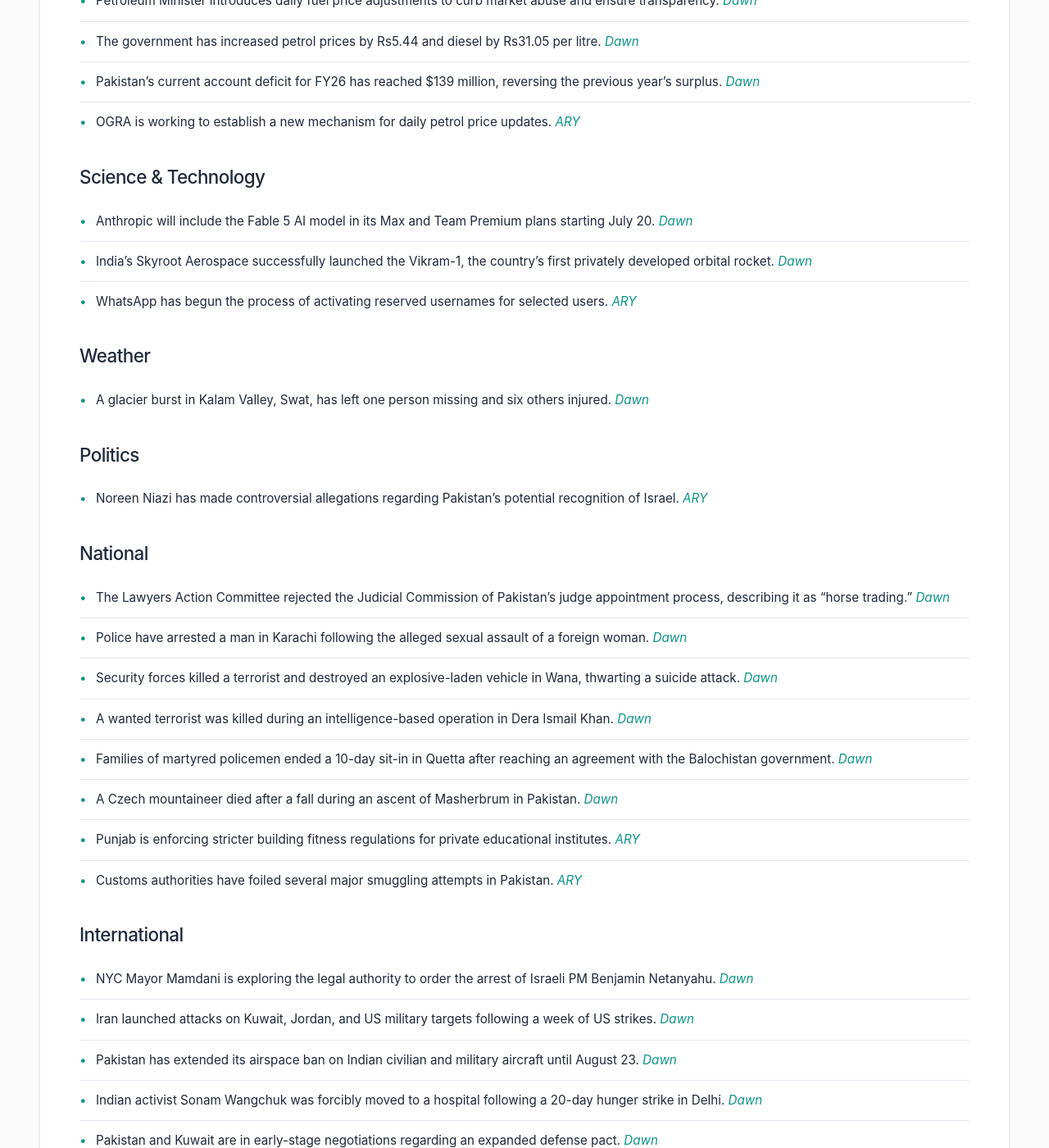
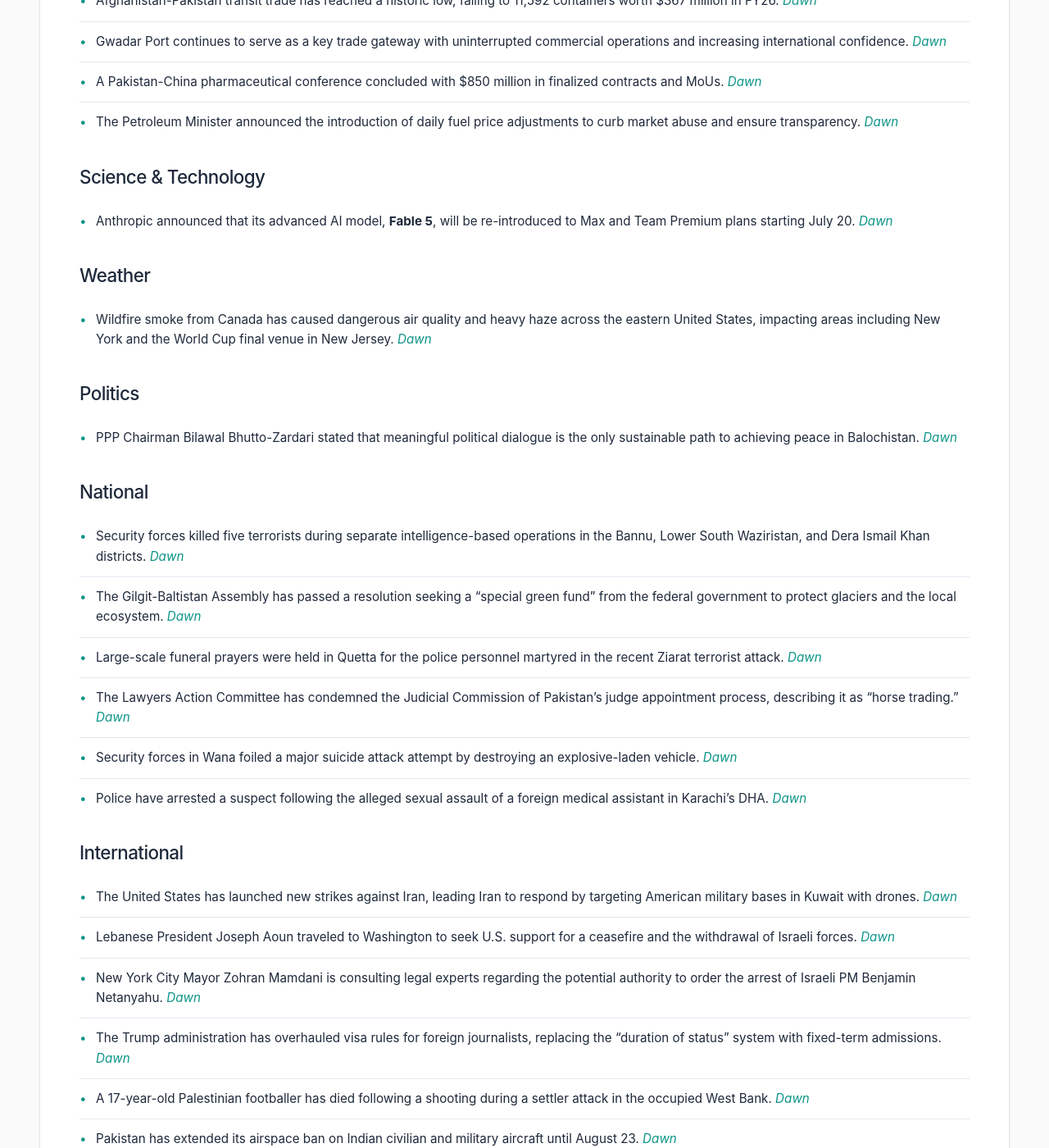
Before and after one commit to zsubzwary/news, a Jekyll site: the page built from en/index.md, in a window 1280 px wide and 1400 px high, scrolled down 478 px. Shown: the whole window at 82% size. Built offline with Jekyll 4.4.1, drawn with Linux system fonts in a browser that asks for light colours; some web fonts are replaced; comment, search, counter and statistics services are not loaded; some of the changed text lies outside the part shown.

Commit message:
DateTime; 2026-07-19T04:05:14.231Z

```diff
--- a/en/index.md
+++ b/en/index.md
@@ -4,53 +4,40 @@ title: Pakistan News Briefing
 lang: en
 ---
 
-Published at: 18-Jul-2026 21:04PKT
+Published at: 19-Jul-2026 09:05PKT
 
 Time to read: 3 mins
 
 ### Economy
-- Petroleum Minister introduces daily fuel price adjustments to curb market abuse and ensure transparency. *[Dawn](https://www.dawn.com/news/2016504/daily-fuel-price-adjustments-to-curb-market-abuse-ensure-fair-prices-petroleum-minister)*
-- The government has increased petrol prices by Rs5.44 and diesel by Rs31.05 per litre. *[Dawn](https://www.dawn.com/news/2016247/govt-increases-petrol-price-by-rs544-diesel-by-rs3105-per-litre-for-next-3-days)*
-- Pakistan's current account deficit for FY26 has reached $139 million, reversing the previous year's surplus. *[Dawn](https://www.dawn.com/news/2016383/current-account-slips-into-139m-deficit-in-fy26)*
-- OGRA is working to establish a new mechanism for daily petrol price updates. *[ARY](https://arynews.tv/petrol-price-ogra-starts-establishing-daily-updates-mechanism)*
+- Afghanistan-Pakistan transit trade has reached a historic low, falling to 11,592 containers worth $367 million in FY26. *[Dawn](https://www.dawn.com/news/2016605/transit-trade-with-kabul-hits-historic-low)*
+- Gwadar Port continues to serve as a key trade gateway with uninterrupted commercial operations and increasing international confidence. *[Dawn](https://www.dawn.com/news/2016603/gwadar-becomes-key-trade-gateway)*
+- A Pakistan-China pharmaceutical conference concluded with $850 million in finalized contracts and MoUs. *[Dawn](https://www.dawn.com/news/2016621/pakistan-china-pharma-conference-ends-with-850m-agreements)*
+- The Petroleum Minister announced the introduction of daily fuel price adjustments to curb market abuse and ensure transparency. *[Dawn](https://www.dawn.com/news/2016504/daily-fuel-price-adjustments-to-curb-market-abuse-ensure-fair-prices-petroleum-minister)*
 
 ### Science & Technology
-- Anthropic will include the Fable 5 AI model in its Max and Team Premium plans starting July 20. *[Dawn](https://www.dawn.com/news/2016483/anthropic-to-add-claudes-fable-5-model-to-max-team-premium-plans-at-50pc-of-usage-limits)*
-- India's Skyroot Aerospace successfully launched the Vikram-1, the country's first privately developed orbital rocket. *[Dawn](https://www.dawn.com/news/2016450/indias-skyroot-launches-vikram-1-in-first-private-orbital-rocket-mission)*
-- WhatsApp has begun the process of activating reserved usernames for selected users. *[ARY](https://arynews.tv/whatsapp-begins-activating-reserved-usernames-for-select-users)*
+- Anthropic announced that its advanced AI model, **Fable 5**, will be re-introduced to Max and Team Premium plans starting July 20. *[Dawn](https://www.dawn.com/news/2016483/anthropic-to-add-claudes-fable-5-model-to-max-team-premium-plans-at-50pc-of-usage-limits)*
 
 ### Weather
-- A glacier burst in Kalam Valley, Swat, has left one person missing and six others injured. *[Dawn](https://www.dawn.com/news/2016453/1-missing-6-injured-in-glacier-burst-incident-in-swats-kalam-rescue-1122)*
+- Wildfire smoke from Canada has caused dangerous air quality and heavy haze across the eastern United States, impacting areas including New York and the World Cup final venue in New Jersey. *[Dawn](https://www.dawn.com/news/2016513/wildfire-haze-hangs-over-eastern-us-world-cup-final-venue)*
 
 ### Politics
-- Noreen Niazi has made controversial allegations regarding Pakistan's potential recognition of Israel. *[ARY](https://arynews.tv/noreen-niazi-alleges-pakistan-was-about-to-recognize-israel-in-widely-condemned-interview)*
+- PPP Chairman Bilawal Bhutto-Zardari stated that meaningful political dialogue is the only sustainable path to achieving peace in Balochistan. *[Dawn](https://www.dawn.com/news/2016610/bilawal-urges-all-sides-to-engage-in-talks-for-balochistan-peace)*
 
 ### National
-- The Lawyers Action Committee rejected the Judicial Commission of Pakistan's judge appointment process, describing it as "horse trading." *[Dawn](https://www.dawn.com/news/2016484/lawyers-action-committee-terms-jcp-judge-appointment-process-horse-trading-announces-nationwide-movement)*
-- Police have arrested a man in Karachi following the alleged sexual assault of a foreign woman. *[Dawn](https://www.dawn.com/news/2016462/police-register-fir-after-foreign-woman-residing-in-karachis-dha-alleges-sexual-assault)*
-- Security forces killed a terrorist and destroyed an explosive-laden vehicle in Wana, thwarting a suicide attack. *[Dawn](https://www.dawn.com/news/2016455/terrorist-killed-as-security-forces-destroy-explosive-laden-vehicle-intended-for-suicide-attack-in-wana-state-media)*
-- A wanted terrorist was killed during an intelligence-based operation in Dera Ismail Khan. *[Dawn](https://www.dawn.com/news/2016443/wanted-terrorist-killed-in-intelligence-based-operation-in-dera-ismail-khan-ctd)*
-- Families of martyred policemen ended a 10-day sit-in in Quetta after reaching an agreement with the Balochistan government. *[Dawn](https://www.dawn.com/news/2016456/families-of-martyred-policemen-end-quetta-sit-in-after-10-days-as-agreement-reached-with-govt)*
-- A Czech mountaineer died after a fall during an ascent of Masherbrum in Pakistan. *[Dawn](https://www.dawn.com/news/2016373/masherbrum-ascent-ends-in-tragedy-for-czech-climber)*
-- Punjab is enforcing stricter building fitness regulations for private educational institutes. *[ARY](https://arynews.tv/punjab-enforces-stricter-building-fitness-rules-for-private-educational-institutes)*
-- Customs authorities have foiled several major smuggling attempts in Pakistan. *[ARY](https://arynews.tv/customs-foil-major-smuggling-attempts-in-pakistan)*
+- Security forces killed five terrorists during separate intelligence-based operations in the Bannu, Lower South Waziristan, and Dera Ismail Khan districts. *[Dawn](https://www.dawn.com/news/2016622/five-terrorists-killed-in-kp-operations)*
+- The Gilgit-Baltistan Assembly has passed a resolution seeking a "special green fund" from the federal government to protect glaciers and the local ecosystem. *[Dawn](https://www.dawn.com/news/2016612/gb-assembly-seeks-special-climate-fund-from-centre)*
+- Large-scale funeral prayers were held in Quetta for the police personnel martyred in the recent Ziarat terrorist attack. *[Dawn](https://www.dawn.com/news/2016623/policemen-martyred-in-ziarat-attack-buried-as-quetta-sit-in-ends)*
+- The Lawyers Action Committee has condemned the Judicial Commission of Pakistan's judge appointment process, describing it as "horse trading." *[Dawn](https://www.dawn.com/news/2016484/lawyers-action-committee-terms-jcp-judge-appointment-process-horse-trading-announces-nationwide-movement)*
+- Security forces in Wana foiled a major suicide attack attempt by destroying an explosive-laden vehicle. *[Dawn](https://www.dawn.com/news/2016455/terrorist-killed-as-security-forces-destroy-explosive-laden-vehicle-intended-for-suicide-attack-in-wana-state-media)*
+- Police have arrested a suspect following the alleged sexual assault of a foreign medical assistant in Karachi's DHA. *[Dawn](https://www.dawn.com/news/2016462/police-register-fir-after-foreign-woman-residing-in-karachis-dha-alleges-sexual-assault)*
 
 ### International
-- NYC Mayor Mamdani is exploring the legal authority to order the arrest of Israeli PM Benjamin Netanyahu. *[Dawn](https://www.dawn.com/news/2016505/netanyahu-belongs-in-the-hague-nyc-mayor-mamdani-mulls-whether-he-can-order-israeli-pms-arrest)*
-- Iran launched attacks on Kuwait, Jordan, and US military targets following a week of US strikes. *[Dawn](https://www.dawn.com/news/2016426/iran-hits-gulf-states-and-jordan-after-seventh-night-of-us-strikes)*
+- The United States has launched new strikes against Iran, leading Iran to respond by targeting American military bases in Kuwait with drones. *[Dawn](https://www.dawn.com/news/2016645/us-renews-strikes-on-iran-to-punish-irgc-for-troops-killing-tehran-targets-american-bases-in-kuwait)*
+- Lebanese President Joseph Aoun traveled to Washington to seek U.S. support for a ceasefire and the withdrawal of Israeli forces. *[Dawn](https://www.dawn.com/news/2016617/aoun-takes-lebanons-peace-push-to-washington)*
+- New York City Mayor Zohran Mamdani is consulting legal experts regarding the potential authority to order the arrest of Israeli PM Benjamin Netanyahu. *[Dawn](https://www.dawn.com/news/2016505/netanyahu-belongs-in-the-hague-nyc-mayor-mamdani-mulls-whether-he-can-order-israeli-pms-arrest)*
+- The Trump administration has overhauled visa rules for foreign journalists, replacing the "duration of status" system with fixed-term admissions. *[Dawn](https://www.dawn.com/news/2016518/trump-administration-finalises-overhaul-of-foreign-journalists-visas-ends-duration-of-status-system)*
+- A 17-year-old Palestinian footballer has died following a shooting during a settler attack in the occupied West Bank. *[Dawn](https://www.dawn.com/news/2016519/palestinian-teen-footballer-dies-after-being-shot-during-settler-attack-in-occupied-west-bank)*
 - Pakistan has extended its airspace ban on Indian civilian and military aircraft until August 23. *[Dawn](https://www.dawn.com/news/2016474/paa-extends-airspace-ban-on-indian-aircraft-until-aug-23)*
-- Indian activist Sonam Wangchuk was forcibly moved to a hospital following a 20-day hunger strike in Delhi. *[Dawn](https://www.dawn.com/news/2016429/indian-activist-sonam-wangchuk-forcibly-moved-to-hospital-after-20-day-hunger-strike)*
-- Pakistan and Kuwait are in early-stage negotiations regarding an expanded defense pact. *[Dawn](https://www.dawn.com/news/2016348/pakistan-and-kuwait-mulling-defence-pact)*
 
 ### Sports
-- Actress Urvashi Rautela was spotted at Wimbledon alongside Tom Hiddleston. *[ARY](https://arynews.tv/tom-hiddleston-runs-into-urvashi-rautela-at-wimbledon)*
-- Lamine Yamal’s girlfriend, Ines Garcia, has reportedly faced an unexpected setback. *[ARY](https://arynews.tv/lamine-yamals-girlfriend-ines-garcia-faces-unexpected-setback)*
-
-### Health
-- The Sindh Healthcare Commission found unsafe needle disposal practices at Valika Hospital. *[Dawn](https://www.dawn.com/news/2016294/healthcare-body-finds-unsafe-needle-disposal-at-valika-hospital)*
-- Pakistan has issued a ban on certain types of medical syringes. *[ARY](https://arynews.tv/pakistan-bans-these-medical-syringes)*
-- Jennifer Aniston shared her personal secrets to maintaining a healthy life. *[ARY](https://arynews.tv/jennifer-aniston-shares-secret-to-her-healthier-life)*
-
-### Other
-- The traditional Kirkpinar oil wrestling festival continues in Turkey. *[Dawn](https://www.dawn.com/news/2016444/o-the-passions-of-oily-turkish-men)*
-- Etihad Rail in the UAE now allows two free bags regardless of the ticket type purchased. *[ARY](https://arynews.tv/uae-etihad-rail-allows-two-free-bags-regardless-of-ticket-type)*
+- England secured the World Cup bronze medal after defeating France 6-4 in a high-scoring match in Miami. *[Dawn](https://www.dawn.com/news/2016570/england-edge-france-6-4-in-chaotic-world-cup-bronze-match)*
```
